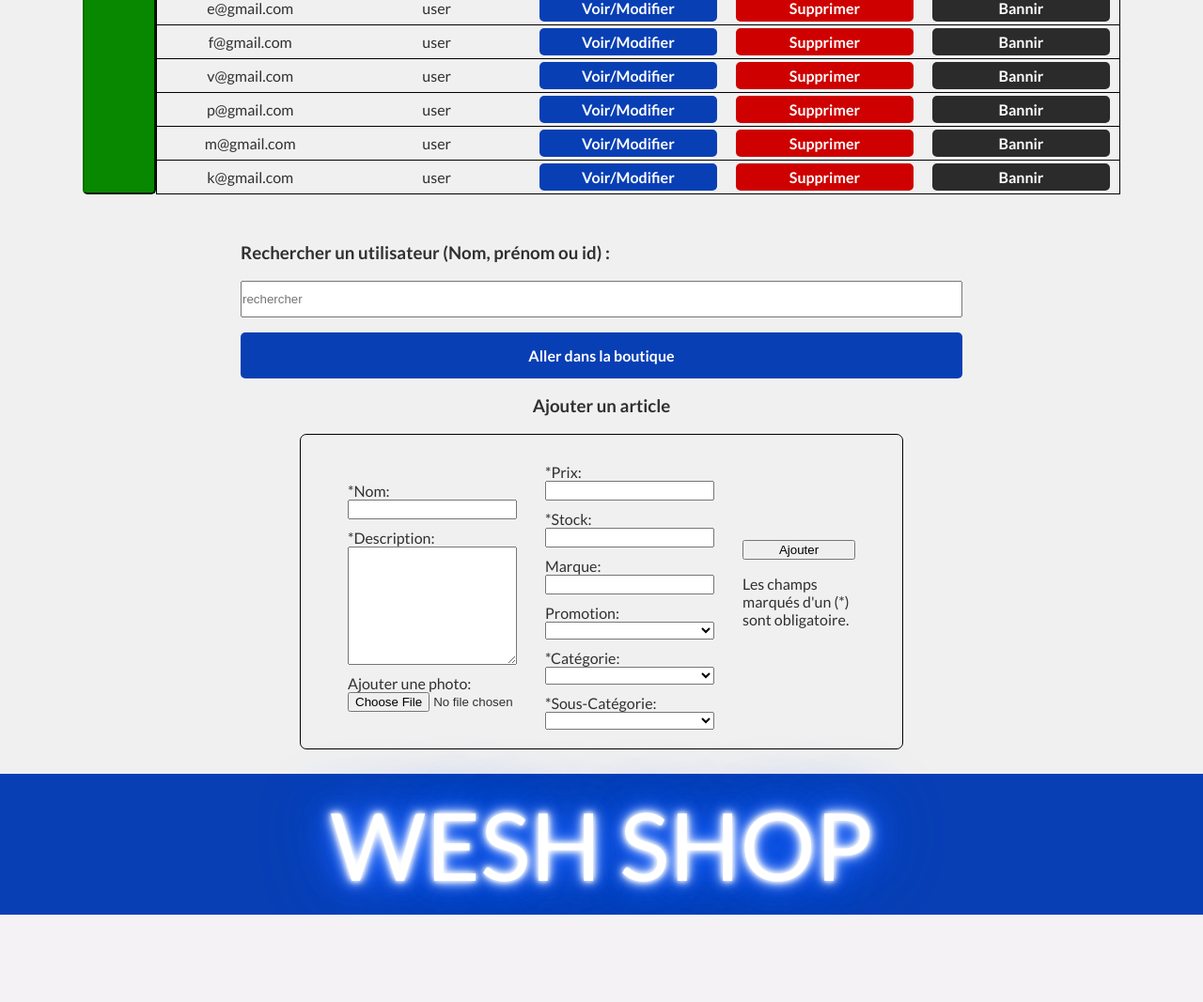
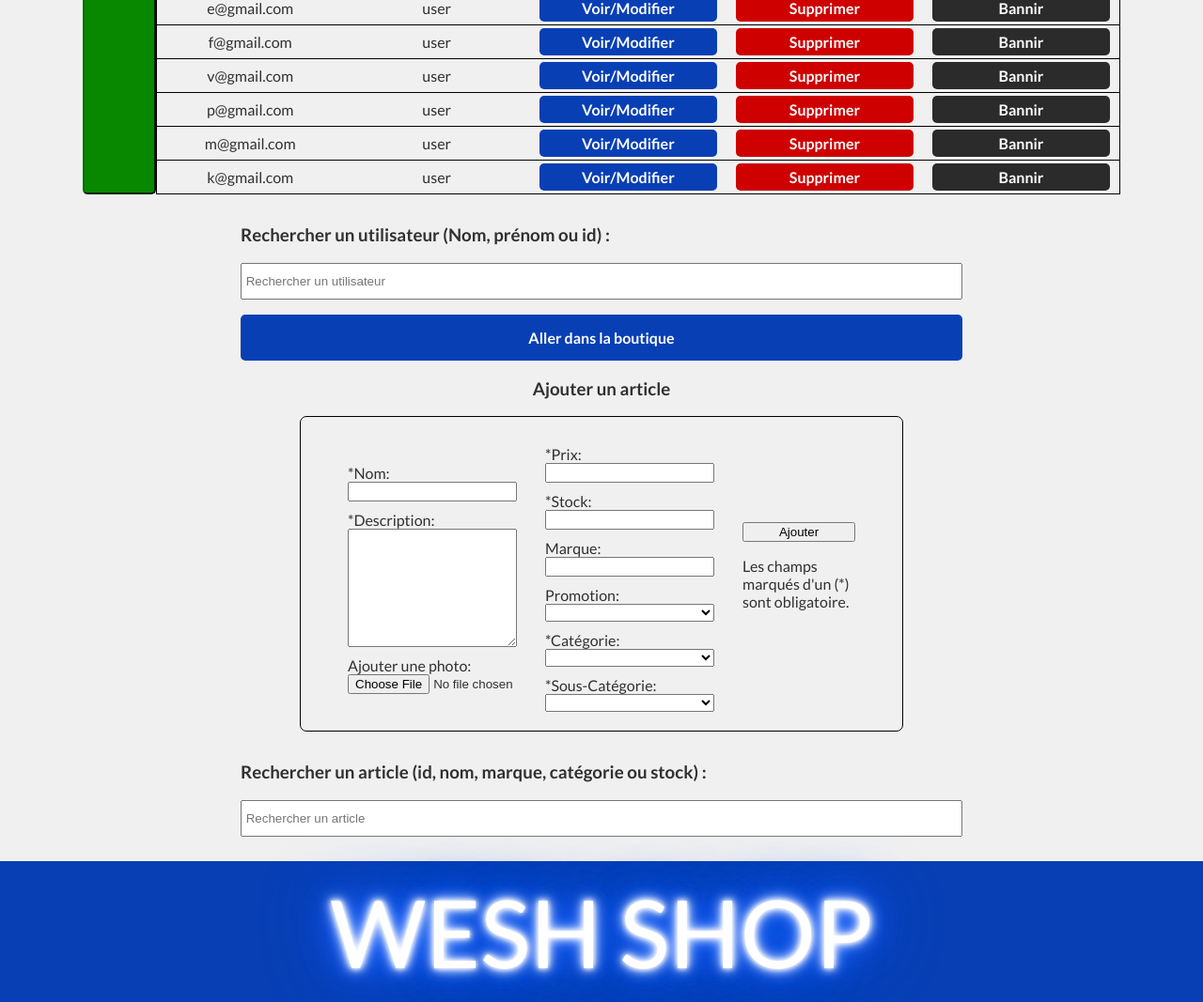
Before and after one commit to antorocca/wesh-shop, a PHP site: page /admin.php in a window 1280 px wide. Shown: the part 722-1789 px from the top of the page at 94% size. Before the commit the page ends 1696 px from the top, so only its background shows below. Run offline with PHP 8.4, Linux system fonts and the light colour scheme; a user stored in the database is signed in; data comes from the database, SQL or seed files in the repository; lists and menus that the app fills with data are empty; some libraries are stand-ins or nearby versions.

Commit message:
05//11
barre de recherche rticle dans admin.php en cours

```diff
--- a/admin.php
+++ b/admin.php
@@ -24,7 +24,7 @@
 <h2 class="userTitle">Page administrateur</h2>
 <h3 class="userTitle">Liste des utilisateurs</h3>
 <div class="userTable">
-    <a class="createUser" href="create.php"><div>Créer un nouvel utilisateur</div></a>
+    <a class="createUser" href="create.php">Créer un nouvel utilisateur</a>
     <div class="usertab">
         <?php
         foreach($userList as $user){
@@ -45,23 +45,11 @@
     </div>
 </div>
 
-
-
-
-
-
-
-<div class="testsearch">
+<div class="userSearch">
     <h3>Rechercher un utilisateur (Nom, prénom ou id) : </h3>
-    <input class="inputSearch" id="search2" type="text" value="" placeholder="rechercher">
-    <div>
-        <div id="result-search1" style="text-align:center;"></div>
-    </div>
+    <input class="inputSearch" id="searchU" type="text" value="" placeholder=" Rechercher un utilisateur">
+    <div id="result-searchU"></div>
 </div>
-
-
-
-
 
 <a class="goShop" href="index.php">Aller dans la boutique</a>
 
@@ -135,23 +123,18 @@
     </div>
 </div>
 
-<!-- <h3>Rechercher un article:</h3>
-<form action="" method ="post">
-	<select name="" id="">
-        <option value="">Par nom</option>
-        <option value="">Par marque</option>
-        <option value="">Par catégories</option>
-        <option value="">Par promotion</option>
-        <option value="">Par prix</option>
-    </select>
-    <input type="text">
-</form>  -->
+<div class="articleSearch">
+    <h3>Rechercher un article (id, nom, marque, catégorie ou stock) : </h3>
+    <input class="inputSearchA" id="searchA" type="text" value="" placeholder=" Rechercher un article">
+    <div id="result-searchA"></div>
+</div>
+
+<!--user search script-->
 <script src="https://ajax.googleapis.com/ajax/libs/jquery/3.6.0/jquery.min.js"></script>
-<script>/*user search script*/
+<script>
     $(document).ready(function(){
-        $('#search2').keyup(function(){
-            $('#result-search1').html("");
-
+        $('#searchU').keyup(function(){
+            $('#result-searchU').html("");
 
             let utilisateur = $(this).val();
 
@@ -162,9 +145,9 @@
                     data: 'user=' + encodeURIComponent(utilisateur),
                     success: function(data){
                         if(data != ""){
-                            $('#result-search1').append(data);
+                            $('#result-searchU').append(data);
                         }else{
-                            document.getElementById('result-search1').innerHTML = '<div class="userResult">Aucun utilisateurs</div>'
+                            document.getElementById('result-searchU').innerHTML = '<div class="userResult">Aucun utilisateurs</div>'
                         }
                     }
                 })
--- a/assets/css/style.css
+++ b/assets/css/style.css
@@ -1249,252 +1249,25 @@
     margin:1% 0%;
     justify-content:center;
 }
-
-/*---------------------MODIFIER.PHP----------------------*/
-/********************************************************/
-.tabUser{
-    display:flex;
-    flex-direction: column;
-    width:70%;
-    margin-left:auto;
-    margin-right:auto;
-    padding-bottom:4vh;
-    border:1px solid black;
-    border-radius:10px;
-}
-.tabUser>div:first-child{
-    display:flex;
-    justify-content: space-around;
-}
-.tabUser>div:last-child{
-    width:50%;
-    margin:3vh auto 0 auto;
-    text-align: center;
-    display:flex;
-}
-.tabUser>div:last-child>a{
-    display:block;
-    padding:15px 0;
-    width:20%;
-    margin:0 auto;
-    text-decoration: none;
-    color:white;
-    font-weight:bold;
-    border-radius: 5px;
-}
-.tabUser>div:last-child>a:first-child{
-    background-color:var(--base-red);
-}
-.tabUser>div:last-child>a:last-child{
-    background-color:rgb(43, 43, 43);
-}
-.afficherUser{
-    display:flex;
-    flex-direction:column;
-    justify-content: center;
-}
-.updateUser form{
-    display:flex;
-    flex-direction:column;
-}
-.submit{
-    margin-bottom:16px;
-}
-.updateUser form label{
-    margin-top:10px;
-}
-.submitUpdate{
-    margin:10px;
-    padding:7px;
-    border-radius:5px;
-    cursor:pointer;
-    background-color:var(--base-blue,rgb(8, 63, 181));
-    color:white;
-    border:1px solid black
-}
-
-/*----------------------SUPPRIMER.php---------------------*/
-/*********************************************************/
-.deletetab{
-    width:70%;
-    margin-left:auto;
-    margin-right:auto;
-    display:flex;
-    flex-direction:column;
-    align-items: center;
-    justify-content:center;
-    border:1px solid black;
-    border-radius: 10px;
-}
-.deleteBtn{
-    margin-bottom:21px;
-    padding:15px 40px;
-    border:1px solid rgb(206,0,0);
-    background-color:rgb(206,0,0);
-    font-weight:bolder;
-    color:white;
-    cursor: pointer;
-    font-family:Verdana, Geneva, Tahoma, sans-serif;
-    font-size:12px;
-}
-.deleteForm{
-    display:flex;
-    justify-content:center;
-    align-items:center;
-}
-.retourAccueil{
-    margin-top:5vh;
-    display:block;
-    text-align: center;
-}
-
-/*----------------------BANNIR.php------------------------*/
-/*********************************************************/
-.bantab{
-    width:70%;
-    margin-left:auto;
-    margin-right:auto;
-    display:flex;
-    flex-direction:column;
-    align-items: center;
-    justify-content:center;
-    border:1px solid black;
-    border-radius: 10px;
-}
-.banBtn{
-    margin-bottom:21px;
-    padding:15px 40px;
-    border:1px solid rgb(43, 43, 43);
-    background-color:rgb(43, 43, 43);
-    font-weight:bolder;
-    color:white;
-    cursor: pointer;
-    font-family:Verdana, Geneva, Tahoma, sans-serif;
-    font-size:12px;
-}
-.banForm{
-    display:flex;
-    justify-content:center;
-    align-items:center;
-}
-
-/*----------------------CREATE.PHP-----------------------*/
-/********************************************************/
-.create form{
-    display: flex;
-    flex-direction: column;
-    padding:15px;
-}
-.create{
-    width:20%;
-    margin: 2% auto;
-    border:1px solid black;
-    border-radius:5px;
-}
-.create h3{
-    text-align:center;
-}
-.create form label{
-    margin-top:10px;
-}
-.create form input{
-    padding:7px;
-    border-radius: 5px;
-    font-size: 12px;
-    border:1px solid black;
-}
-.create form select{
-    padding:7px;
-    border:1px solid black;
-    border-radius: 5px;
-    font-size: 15px;
-}
-.submitCreate{
-    margin-top:20px;
-    background-color: rgb(7, 136, 0);
-    color:white;
-    font-weight:bolder;
-}
-
-
-/*------------ADD ARTICLE------------*/
-/************************************/
-.addTitle{
-    text-align:center;
-}
-.addTable{
-    border:1px solid black;
-    border-radius:7px;;
-    width: 50%;
-    margin:0px auto;
-}
-.addArticle form{
-    display:flex;
-    justify-content:space-evenly;
-    align-items:center;
-    margin: 20px 20px;
-}
-.addArticle form label{
-    margin-top:10px;
-}
-.addFormL{
-    width:30%;
-    display:flex;
-    flex-direction:column;
-    align-items:space-evenly;
-}
-.addFormR{
-    width:30%;
-    display:flex;
-    flex-direction:column;
-}
-.addButton{
-    width:20%;
-    display:flex;
-    flex-direction:column;
-    justify-content: right;
-}
-.addError{
-    text-align:center;
-    font-weight:bolder;
-    color:red;
-}
-.addSuccess{
-    text-align:center;
-    font-weight:bolder;
-    color:var(--base-blue,rgb(8, 63, 181));
-}
-
-
-/*-----------------------------------------FOOTER.php---------------------------------------*/
-/*******************************************************************************************/
-footer{
-    background-color:var(--base-blue,rgb(8, 63, 181));
-    margin-top:2%;
-}
-footer>p{
-    padding:15px;
-    margin:0px;
-    text-align: center;
-    color: #FFFFFF;
-    font-size:100px;
-    text-shadow: 0 0 5px #FFF, 0 0 10px #FFF, 0 0 15px #FFF, 0 0 20px #1861ff, 0 0 30px #1861ff, 0 0 40px #1861ff, 0 0 55px #1861ff, 0 0 75px #1861ff;
-}
-
-
-
-.testsearch{
+/*-------user search bar ---------*/
+
+.userSearch{
     width:60%;
     margin:4vh auto 0 auto;
     position:relative;
     overflow: hidden;
-
-}
-
-.testsearch:focus-within {
+}
+
+.userSearch:focus-within {
     overflow: visible;
 }
-
+.userSearch>h3{
+    margin-top:0;
+}
+.userSearch>div{
+    position:absolute;
+    width:100%;
+}
 .inputSearch{
     width:100%;
     padding:10px 0;
@@ -1518,7 +1291,283 @@
     background:var(--base-blue);
     color:white;
 }
-.testsearch>div{
+#result-search1{
+    text-align:center;
+}
+
+/*-------article search bar ---------*/
+
+.articleSearch{
+    width:60%;
+    margin:4vh auto 0 auto;
+    position:relative;
+    overflow: hidden;
+}
+
+.articleSearch:focus-within {
+    overflow: visible;
+}
+.articleSearch>h3{
+    margin-top:0;
+}
+.articleSearch>div{
     position:absolute;
     width:100%;
 }
+.inputSearchA{
+    width:100%;
+    padding:10px 0;
+    box-sizing: border-box;
+}
+
+.articleResult{
+    display:block;
+    text-decoration:none;
+    padding: 1vh 0;
+    margin-top:20px;
+    margin: 0 auto;
+    color:var(--base-txt-color);
+    background-color: white;
+    border: 1px solid #ccc;
+    border-top: none;
+    -webkit-box-shadow: 0px 8px 10px 0px #808080;
+    box-shadow: 0px 8px 10px 0px #808080;
+}
+.articleResult:hover{
+    background:var(--base-blue);
+    color:white;
+}
+#result-search2{
+    text-align:center;
+}
+
+/*---------------------MODIFIER.PHP----------------------*/
+/********************************************************/
+.tabUser{
+    display:flex;
+    flex-direction: column;
+    width:70%;
+    margin-left:auto;
+    margin-right:auto;
+    padding-bottom:4vh;
+    border:1px solid black;
+    border-radius:10px;
+}
+.tabUser>div:first-child{
+    display:flex;
+    justify-content: space-around;
+}
+.tabUser>div:last-child{
+    width:50%;
+    margin:3vh auto 0 auto;
+    text-align: center;
+    display:flex;
+}
+.tabUser>div:last-child>a{
+    display:block;
+    padding:15px 0;
+    width:20%;
+    margin:0 auto;
+    text-decoration: none;
+    color:white;
+    font-weight:bold;
+    border-radius: 5px;
+}
+.tabUser>div:last-child>a:first-child{
+    background-color:var(--base-red);
+}
+.tabUser>div:last-child>a:last-child{
+    background-color:rgb(43, 43, 43);
+}
+.afficherUser{
+    display:flex;
+    flex-direction:column;
+    justify-content: center;
+}
+.updateUser form{
+    display:flex;
+    flex-direction:column;
+}
+.submit{
+    margin-bottom:16px;
+}
+.updateUser form label{
+    margin-top:10px;
+}
+.submitUpdate{
+    margin:10px;
+    padding:7px;
+    border-radius:5px;
+    cursor:pointer;
+    background-color:var(--base-blue,rgb(8, 63, 181));
+    color:white;
+    border:1px solid black
+}
+
+/*----------------------SUPPRIMER.php---------------------*/
+/*********************************************************/
+.deletetab{
+    width:70%;
+    margin-left:auto;
+    margin-right:auto;
+    display:flex;
+    flex-direction:column;
+    align-items: center;
+    justify-content:center;
+    border:1px solid black;
+    border-radius: 10px;
+}
+.deleteBtn{
+    margin-bottom:21px;
+    padding:15px 40px;
+    border:1px solid rgb(206,0,0);
+    background-color:rgb(206,0,0);
+    font-weight:bolder;
+    color:white;
+    cursor: pointer;
+    font-family:Verdana, Geneva, Tahoma, sans-serif;
+    font-size:12px;
+}
+.deleteForm{
+    display:flex;
+    justify-content:center;
+    align-items:center;
+}
+.retourAccueil{
+    margin-top:5vh;
+    display:block;
+    text-align: center;
+}
+
+/*----------------------BANNIR.php------------------------*/
+/*********************************************************/
+.bantab{
+    width:70%;
+    margin-left:auto;
+    margin-right:auto;
+    display:flex;
+    flex-direction:column;
+    align-items: center;
+    justify-content:center;
+    border:1px solid black;
+    border-radius: 10px;
+}
+.banBtn{
+    margin-bottom:21px;
+    padding:15px 40px;
+    border:1px solid rgb(43, 43, 43);
+    background-color:rgb(43, 43, 43);
+    font-weight:bolder;
+    color:white;
+    cursor: pointer;
+    font-family:Verdana, Geneva, Tahoma, sans-serif;
+    font-size:12px;
+}
+.banForm{
+    display:flex;
+    justify-content:center;
+    align-items:center;
+}
+
+/*----------------------CREATE.PHP-----------------------*/
+/********************************************************/
+.create form{
+    display: flex;
+    flex-direction: column;
+    padding:15px;
+}
+.create{
+    width:20%;
+    margin: 2% auto;
+    border:1px solid black;
+    border-radius:5px;
+}
+.create h3{
+    text-align:center;
+}
+.create form label{
+    margin-top:10px;
+}
+.create form input{
+    padding:7px;
+    border-radius: 5px;
+    font-size: 12px;
+    border:1px solid black;
+}
+.create form select{
+    padding:7px;
+    border:1px solid black;
+    border-radius: 5px;
+    font-size: 15px;
+}
+.submitCreate{
+    margin-top:20px;
+    background-color: rgb(7, 136, 0);
+    color:white;
+    font-weight:bolder;
+}
+
+
+/*------------ADD ARTICLE------------*/
+/************************************/
+.addTitle{
+    text-align:center;
+}
+.addTable{
+    border:1px solid black;
+    border-radius:7px;;
+    width: 50%;
+    margin:0px auto;
+}
+.addArticle form{
+    display:flex;
+    justify-content:space-evenly;
+    align-items:center;
+    margin: 20px 20px;
+}
+.addArticle form label{
+    margin-top:10px;
+}
+.addFormL{
+    width:30%;
+    display:flex;
+    flex-direction:column;
+    align-items:space-evenly;
+}
+.addFormR{
+    width:30%;
+    display:flex;
+    flex-direction:column;
+}
+.addButton{
+    width:20%;
+    display:flex;
+    flex-direction:column;
+    justify-content: right;
+}
+.addError{
+    text-align:center;
+    font-weight:bolder;
+    color:red;
+}
+.addSuccess{
+    text-align:center;
+    font-weight:bolder;
+    color:var(--base-blue,rgb(8, 63, 181));
+}
+
+
+/*-----------------------------------------FOOTER.php---------------------------------------*/
+/*******************************************************************************************/
+footer{
+    background-color:var(--base-blue,rgb(8, 63, 181));
+    margin-top:2%;
+}
+footer>p{
+    padding:15px;
+    margin:0px;
+    text-align: center;
+    color: #FFFFFF;
+    font-size:100px;
+    text-shadow: 0 0 5px #FFF, 0 0 10px #FFF, 0 0 15px #FFF, 0 0 20px #1861ff, 0 0 30px #1861ff, 0 0 40px #1861ff, 0 0 55px #1861ff, 0 0 75px #1861ff;
+}
--- a/include/head&header.php
+++ b/include/head&header.php
@@ -43,7 +43,7 @@
                 }else{
                     ?>
                     <div class="goIdentify">
-                        <a class="goConnexion" href="connexion.php">S\'identifier</a>
+                        <a class="goConnexion" href="connexion.php">S'identifier</a>
                         <a class="goSubscribe" href="inscription.php">Créer un compte</a>
                     </div>
                 <?php
```
Also changed, not shown: LESTEST.php (+20 -13 lines), function/search-user.php (+19 -0 lines).
